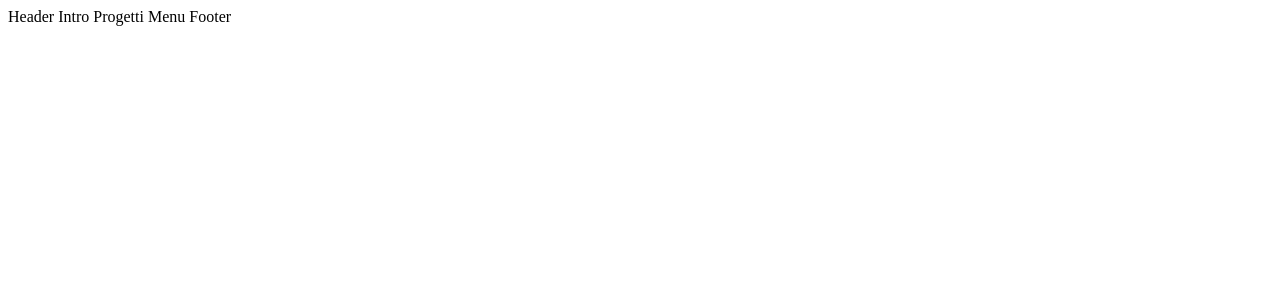
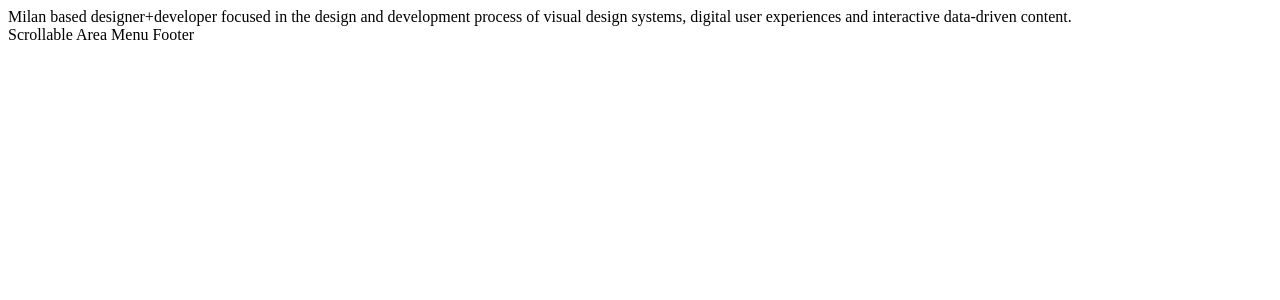
Before and after one commit to themontegreen/portfolio, a Vue app: page / in a window 1280 px wide. Shown: the top 300 px of the page. Built offline with nearby package versions, Linux system fonts and the light colour scheme.

Commit message:
added homepage component files

```diff
--- a/src/components/HeroParagraph.vue
+++ b/src/components/HeroParagraph.vue
@@ -0,0 +1,5 @@
+<template>
+  <div class="hero-paragraph">
+    Milan based designer+developer focused in the design and development process of visual design systems, digital user experiences and interactive data-driven content.
+  </div>
+</template>
--- /dev/null
+++ b/src/components/MenuFooter.vue
@@ -0,0 +1,11 @@
+<template>
+  Menu Footer
+</template>
+
+<script>
+export default {
+}
+</script>
+
+<style lang="scss" scoped>
+</style>
--- /dev/null
+++ b/src/components/ScrollableArea.vue
@@ -0,0 +1,11 @@
+<template>
+  Scrollable Area
+</template>
+
+<script>
+export default {
+}
+</script>
+
+<style lang="scss" scoped>
+</style>
--- a/src/views/HomepageView.vue
+++ b/src/views/HomepageView.vue
@@ -1,5 +1,24 @@
 <template>
-  Header Intro
-  Progetti
-  Menu Footer
+  <HeroParagraph/>
+  <ScrollableArea/>
+  <MenuFooter/>
 </template>
+
+<script>
+import HeroParagraph from '../components/HeroParagraph.vue'
+import ScrollableArea from '../components/ScrollableArea.vue'
+import MenuFooter from '../components/MenuFooter.vue'
+export default {
+  data(){
+    return{
+    }
+  },
+  components: {
+    HeroParagraph,
+    ScrollableArea,
+    MenuFooter
+  },
+  mounted(){
+  }
+}
+</script>
```
